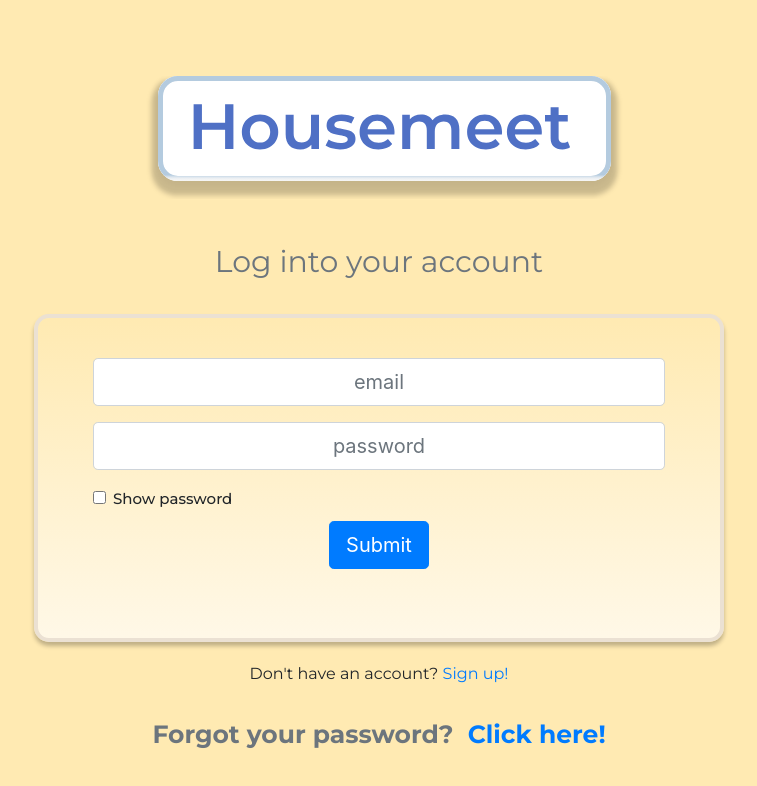
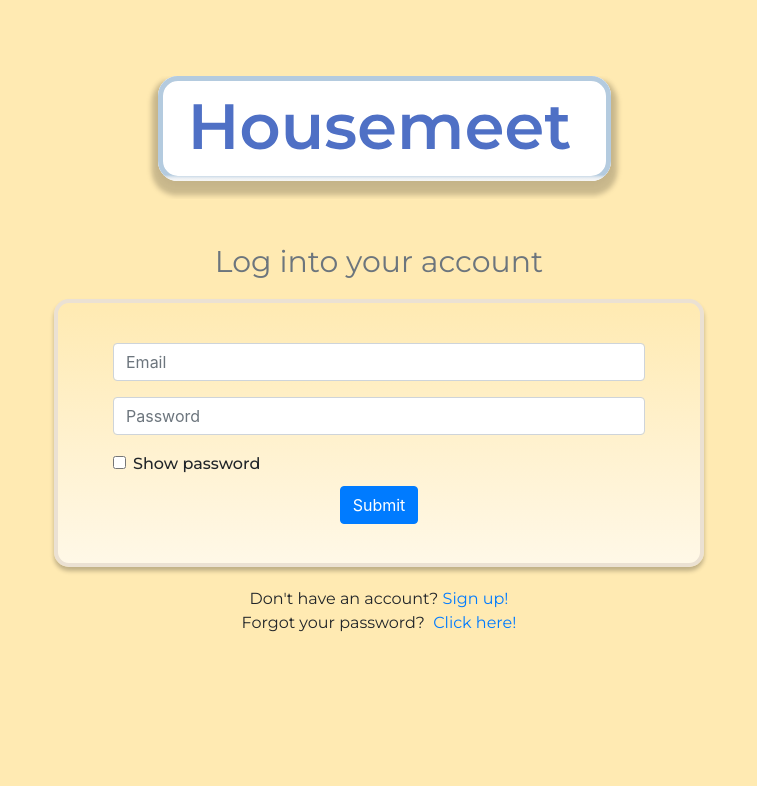
Before and after one commit to kdarken/housemeet-ui, a React (Create React App) app: page /login in a window 1280 px wide. Shown: the top 786 px of the page, without its empty margins (261-1018 px from the left). Built offline with nearby package versions, Linux system fonts and the light colour scheme.

Commit message:
added check that passwords match for sign up and made forms larger

```diff
--- a/src/components/LoginForm.jsx
+++ b/src/components/LoginForm.jsx
@@ -57,8 +57,8 @@ class LoginForm extends Component {
           <input
             type="text"
             name="email"
-            placeholder="email"
-            className="form-control form-control-lg text-center"
+            placeholder="Email"
+            className="form-control"
             value={this.state.email}
             onChange={this.handleChange}
             required
@@ -68,9 +68,9 @@ class LoginForm extends Component {
           <input
             type={this.state.passwordtype}
             name="password"
-            className="form-control form-control-lg text-center"
+            className="form-control"
             id="password"
-            placeholder="password"
+            placeholder="Password"
             value={this.state.password}
             onChange={this.handleChange}
             required
@@ -95,7 +95,7 @@ class LoginForm extends Component {
           <div style={{ paddingTop: 10, textAlign: "center" }}>
             <button
               type="submit"
-              className="btn btn-primary btn-lg mb-2"
+              className="btn btn-primary mb-2"
             >
               Submit
             </button>
--- a/src/components/SignUpForm.js
+++ b/src/components/SignUpForm.js
@@ -30,6 +30,10 @@ class SignUpForm extends React.Component {
 
   handleSubmit(event) {
     event.preventDefault();
+    if (this.state.passwordRepeated !== this.state.password) {
+      alert("Your passwords do not match.");
+      return;
+    }
     axios.post('/users/signup', {
       name: this.state.name,
       email: this.state.email,
@@ -116,7 +120,9 @@ class SignUpForm extends React.Component {
             </label>
           </div>
         </div>
-        <button type="submit" className="btn btn-primary btn-block">Submit</button>
+        <div style={{textAlign: "center"}}>
+          <button type="submit" className="btn btn-primary">Submit</button>
+        </div>
       </form>
     );
   }
--- a/src/containers/LoginPage.js
+++ b/src/containers/LoginPage.js
@@ -32,19 +32,9 @@ class LoginPage extends Component {
           Don't have an account?&nbsp;
           <Link to="/signup">Sign up!</Link>
         </div>
-        <div class="text-center text-secondary" style={{ paddingTop: 30 }}>
-          <span
-            style={{
-              fontFamily: "montserrat",
-              fontStyle: "normal",
-              fontWeight: "bold",
-              fontSize: 25,
-              textAlign: "center",
-            }}
-          >
-            Forgot your password? &nbsp;
-            <Link to="/password_recovery">Click here!</Link>
-          </span>
+        <div class="text-center" style={this.signUpTextStyle}>
+          Forgot your password? &nbsp;
+          <Link to="/password_recovery">Click here!</Link>
         </div>
       </div>
     );
--- a/src/index.css
+++ b/src/index.css
@@ -37,10 +37,6 @@ span {
   text-align: center;
 }
 
-label {
-  font-size: 15px;
-}
-
 body,
 html,
 .App,
@@ -72,7 +68,7 @@ button {
 }
 
 .signUpInner {
-  width: 300px;
+  width: 500px;
   margin: auto;
   background: linear-gradient(180deg, #ffeab2 0%, #fff8e7 100%);
   box-sizing: border-box;
@@ -94,19 +90,19 @@ button {
   display: flex;
   justify-content: center;
   flex-direction: row;
-  padding-top: 30px;
+  padding-top: 15px;
   padding-bottom: 20px;
 }
 
 .loginInner {
-  width: 690px;
+  width: 650px;
   margin: auto;
   background: linear-gradient(180deg, #ffeab2 0%, #fff8e7 100%);
   border: 4px solid #ebe1d3;
   box-sizing: border-box;
   border-radius: 30px;
   box-shadow: 0px 4px 4px rgba(0, 0, 0, 0.25);
-  padding: 40px 55px 45px 55px;
+  padding: 40px 55px 15px 55px;
   border-radius: 15px;
   transition: all 0.3s;
 }
```
